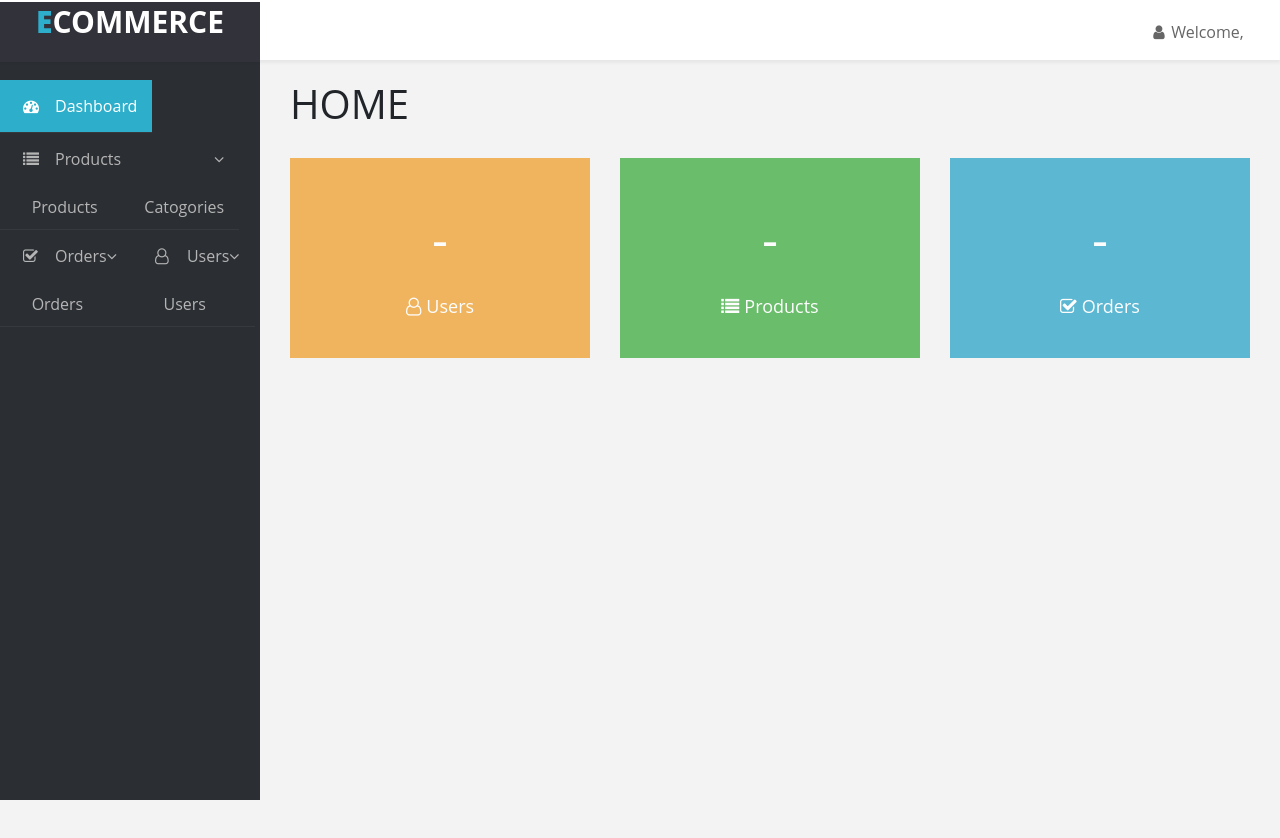
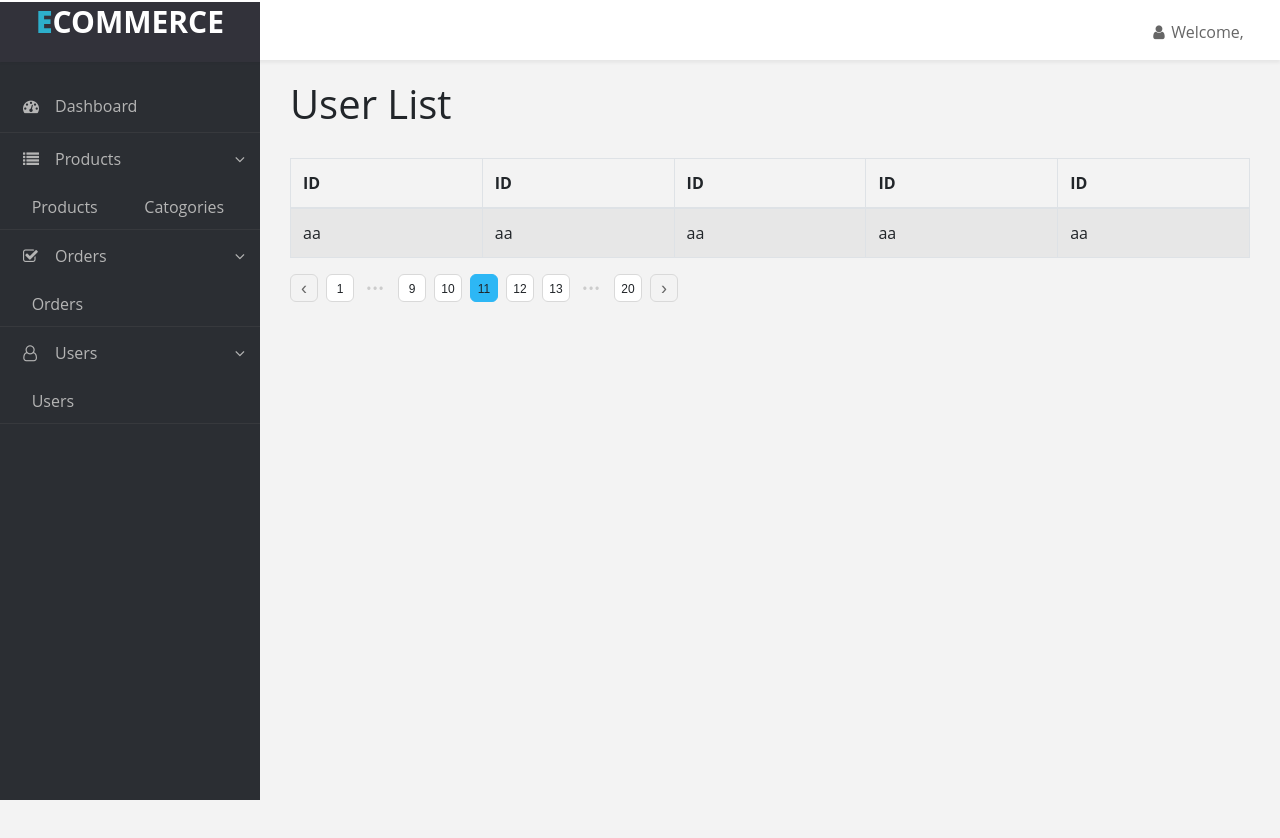
Before and after one commit to eddy-hu/ecommerce-dashboard-react, a React (Create React App) app: page /user-index in a window 1280 px wide. Before the commit this address led to /. Shown: the top 838 px of the page. Built offline with nearby package versions, Linux system fonts and the light colour scheme; no server answers.

Commit message:
add error-page and pagination for user-list

```diff
--- a/package.json
+++ b/package.json
@@ -7,6 +7,7 @@
     "http-proxy-middleware": "^0.19.1",
     "jquery": "^3.3.1",
     "node-sass": "^4.11.0",
+    "rc-pagination": "^1.17.8",
     "react": "^16.8.1",
     "react-bootstrap": "^1.0.0-beta.5",
     "react-dom": "^16.8.1",
--- a/src/App.jsx
+++ b/src/App.jsx
@@ -1,6 +1,12 @@
-import React, { Component } from "react";
-import ReactDom from "react-dom";
-import Login from "./page/login";
+import React, { Component } from 'react';
+import ReactDom from 'react-dom';
+import Login from './page/login';
+import Error from './page/error';
+import UserList from './page/user';
+import { HashRouter } from 'react-router-dom'
+
+
+
 import {
   BrowserRouter as Router,
   Redirect,
@@ -13,7 +19,23 @@ import Home from "./page/home";
 import Layout from "./component/layout";
 
 class App extends Component {
+
+
+
   render() {
+
+    let LayoutRouter =(
+      <Layout>
+          <Switch>
+            <Route exact path="/" component={Home} />
+            <Route exact path="/product" component={Home} />
+            <Route exact path="/product-category" component={Home} />
+            <Route exact path="/user-index" component={UserList} />
+            <Redirect exact from="/user" to="/user-index" />
+            <Route component={Error} />
+          </Switch>
+        </Layout>
+     );
     return (
       <div className="App">
         <Router>
@@ -21,16 +43,7 @@ class App extends Component {
             <Route exact path="/login" component={Login} />
             <Route
               exact
-              render={props => (
-                <Layout>
-                  <Switch>
-                    <Route exact path="/" component={Home} />
-                    <Route exact path="/product" component={Home} />
-                    <Route exact path="/product-category" component={Home} />
-                    <Redirect from="*" to="/" />
-                  </Switch>
-                </Layout>
-              )}
+              render={props => LayoutRouter }
             />
           </Switch>
         </Router>
--- a/src/component/layout/theme.css
+++ b/src/component/layout/theme.css
@@ -574,3 +574,7 @@ body {
 
   }
 }
+
+.dashboard-menu{
+  width:100%;
+}
--- a/src/component/nav-side/index.jsx
+++ b/src/component/nav-side/index.jsx
@@ -13,14 +13,14 @@ class NavSide extends React.Component{
             <div className="sidebar-collapse">
                 <ul className="nav">
 
-                    <li>
+                    <li className="dashboard-menu">
                         <NavLink exact activeClassName="active-menu" to="/">
                         <i className="fa fa-dashboard"></i>
                         <span>Dashboard</span>
                         </NavLink>
                     </li>
 
-                    <li className="active">
+                    <li className="active dashboard-menu">
                         <Link to="/product"><i className="fa fa-list">
                         </i>
                         <span>
@@ -28,17 +28,17 @@ class NavSide extends React.Component{
                          </span>
                          <span className="fa arrow"> </span>
                          </Link>
-                        <ul className="nav nav-second-level collapse-in">
+                        <ul className="nav nav-second-level collapse-in dashboard-menu">
                             <li>
-                                <NavLink to="/product" activeClassName="active-menu"> &nbsp; &nbsp; Products</NavLink>
+                                <NavLink to="/product"  className="dashboard-menu" activeClassName="active-menu dashboard-menu"> &nbsp; &nbsp; Products</NavLink>
                             </li>
                             <li>
-                                <NavLink to="/product-category" activeClassName="active-menu"> &nbsp; &nbsp;  Catogories</NavLink>
+                                <NavLink to="/product-category"  className="dashboard-menu" activeClassName="active-menu dashboard-menu"> &nbsp; &nbsp;  Catogories</NavLink>
                             </li>
 
                         </ul>
                     </li>
-                    <li className="active">
+                    <li className="active dashboard-menu">
                         <Link to="/order"><i className="fa fa-check-square-o">
                         </i>
                         <span>
@@ -46,15 +46,15 @@ class NavSide extends React.Component{
                          </span>
                          <span className="fa arrow"> </span>
                          </Link>
-                        <ul className="nav nav-second-level collapse-in">
+                        <ul className="nav nav-second-level collapse-in dashboard-menu">
                             <li>
-                                <NavLink activeClassName="active-menu" to="/order"> &nbsp; &nbsp;  Orders</NavLink>
+                                <NavLink  className="dashboard-menu" activeClassName="active-menu dashboard-menu" to="/order"> &nbsp; &nbsp;  Orders</NavLink>
                             </li>
 
                         </ul>
                     </li>
 
-                    <li className="active">
+                    <li className="active dashboard-menu">
                         <Link to="/user"><i className="fa fa-user-o">
                         </i>
                         <span>
@@ -62,9 +62,9 @@ class NavSide extends React.Component{
                          </span>
                          <span className="fa arrow"> </span>
                          </Link>
-                        <ul className="nav nav-second-level collapse-in">
+                        <ul className="nav nav-second-level collapse-in dashboard-menu">
                             <li>
-                                <NavLink activeClassName="active-menu" to="/user"> &nbsp; &nbsp; Users</NavLink>
+                                <NavLink  className="dashboard-menu" activeClassName="active-menu" to="/user"> &nbsp; &nbsp; Users</NavLink>
                             </li>
 
                         </ul>
--- /dev/null
+++ b/src/page/error/index.jsx
@@ -0,0 +1,33 @@
+import React from 'react';
+import Header from '../../component/header';
+import { Link } from 'react-router-dom';
+
+
+class Error extends React.Component{
+    constructor(props){
+        super(props);
+        this.state ={
+            userCount: '-',
+            productCount: '-',
+            orderCount: '-',
+        }
+    }
+
+    render(){
+        return(
+            <div id="page-wrapper">
+            <Header title="Error page"/>
+            <div className="row">
+                <div className="col-md-12">
+                <p className="error">Something is wrong...</p>
+                <Link to="/">Go to Home</Link>
+                </div>
+
+            </div>
+
+            </div>
+        );
+    }
+}
+
+export default Error;
--- /dev/null
+++ b/src/page/user/index.jsx
@@ -0,0 +1,70 @@
+import React from 'react';
+import Header from '../../component/header';
+import { Link } from 'react-router-dom';
+import Pagination from '../../util/pagination';
+import Util from '../../util';
+import UserService from '../../service/user-service';
+
+const userService = new UserService();
+const util = new Util();
+class UserList extends React.Component{
+    constructor(props){
+        super(props);
+        this.state ={
+            isLoggedIn: false,
+            pageNum : 0
+        }
+    }
+    componentDidMount(){
+        this.loadUserList();
+    }
+
+    loadUserList(){
+        console.log("Loading user list")
+        userService.getUserList(this.state.pageNum).then(res => {
+            this.setState(res);
+        }, errMsg => {
+            util.errorTips(errMsg);
+        });
+    }
+
+    render(){
+        return(
+            <div id="page-wrapper">
+            <Header title="User List"/>
+            <div className="row">
+            <div className="col-md-12">
+                    <table className="table table-striped table-bordered">
+                        <thead>
+                            <tr>
+                                <th>ID</th>
+                                <th>ID</th>
+                                <th>ID</th>
+                                <th>ID</th>
+                                <th>ID</th>
+                            </tr>
+
+                        </thead>
+                        <tbody>
+                            <tr>
+                                <td>aa</td>
+                                <td>aa</td>
+                                <td>aa</td>
+                                <td>aa</td>
+                                <td>aa</td>
+                            </tr>
+                        </tbody>
+
+                    </table>
+
+                </div>
+
+            </div>
+            <Pagination current={11} total={200} />
+
+            </div>
+        );
+    }
+}
+
+export default UserList;
--- a/src/service/user-service.jsx
+++ b/src/service/user-service.jsx
@@ -5,16 +5,16 @@ const util = new Util();
 class UserService {
   login(loginInfo) {
     return util.request({
-      type: "post",
-      url: "http://admintest.happymmall.com/manage/user/login.do",
+      type: 'post',
+      url: 'http://admintest.happymmall.com/manage/user/login.do',
       data: loginInfo
     });
   }
 
   logout(){
     return util.request({
-        type: "post",
-        url: "http://admintest.happymmall.com/user/logout.do",
+        type: 'post',
+        url: 'http://admintest.happymmall.com/user/logout.do',
       });
   }
 
@@ -42,6 +42,18 @@ class UserService {
         msg: 'username and password are valid',
     }
   }
+
+  getUserList(pageNum){
+    return util.request({
+      type : 'post',
+      url :  "http://admintest.happymmall.com/manage/user/list.do",
+      data : {
+        pageNum : pageNum,
+
+      }
+    })
+  }
+
 }
 
 export default UserService;
--- a/src/util/index.jsx
+++ b/src/util/index.jsx
@@ -1,6 +1,8 @@
 import $ from 'jquery';
 
 class Util{
+
+
     request(param){
         return new Promise((resolve, reject) => {
             $.ajax({
@@ -8,7 +10,7 @@ class Util{
                 url : param.url || '',
                 dataType : param.dataType || 'json',
                 data : param.data || null,
-                success(res) {
+                success : res => {
                     // request success
                     if(res.status === 0){
                         typeof resolve === 'function' && resolve(res.data,res.msg);
@@ -19,7 +21,7 @@ class Util{
                         typeof reject === 'function' && reject(res.masg || res.data);
                     }
                 },
-                error (err) {
+                error : err=> {
                     typeof reject === 'function' && reject(err.statusText);
                 }
             });
@@ -27,7 +29,9 @@ class Util{
 
     }
     //redirect to login page
+    //encodeURIComponent(window.location.pathname)
     doLogin(){
+        console.log('do login');
         window.location.href = './login?redirect='+ encodeURIComponent(window.location.pathname);
     }
     //get URL  params
--- /dev/null
+++ b/src/util/pagination/index.jsx
@@ -0,0 +1,24 @@
+import React from 'react';
+import RcPagination from 'rc-pagination';
+import 'rc-pagination/dist/rc-pagination.min.css';
+
+class Pagination extends React.Component{
+    constructor(props){
+        super(props);
+    }
+    render(){
+        return(
+            <div className="row">
+            <div className="col-md-12">
+                <RcPagination {...this.props}
+                    hideOnSinglePage
+                />
+
+            </div>
+            </div>
+
+        );
+    }
+}
+
+export default Pagination;
```
Also changed, not shown: 1 other file (tests, documents, lock files or other folders).
